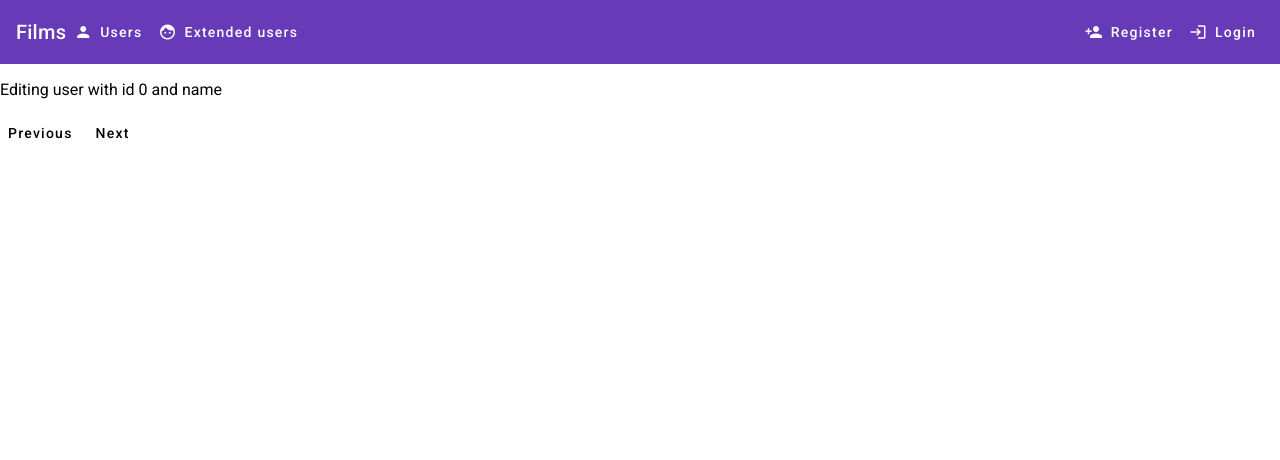
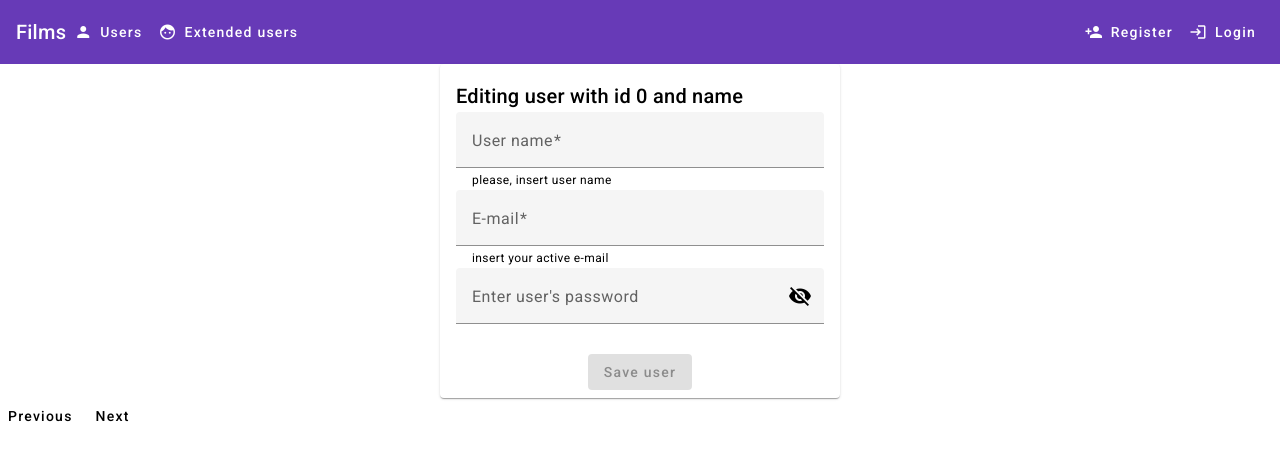
Before and after one commit to rtinmalopa/mwt-2023-assignment, an Angular app: page /user/edit/0 in a window 1280 px wide. Shown: the top 460 px of the page. Built offline with nearby package versions, Linux system fonts and the light colour scheme.

Commit message:
edit-user early bird

```diff
--- a/src/app/edit-user/edit-user.component.css
+++ b/src/app/edit-user/edit-user.component.css
@@ -0,0 +1,11 @@
+mat-card {
+    margin: auto;
+    max-width: 400px;
+}
+mat-form-field {
+    display: block;
+    width: 100%;
+}
+mat-card-actions>button {
+    margin: auto;
+}
--- a/src/app/edit-user/edit-user.component.html
+++ b/src/app/edit-user/edit-user.component.html
@@ -1,3 +1,44 @@
-<p>Editing user with id {{userId}} and name {{user?.name}}</p>
+<form (ngSubmit)="onSubmit()" [formGroup]="editForm">
+    <mat-card>
+      <mat-card-header>
+        <mat-card-title>Editing user with id {{userId}} and name {{user?.name}}</mat-card-title>
+      </mat-card-header>
+      <mat-card-content>
+          <mat-form-field appearance="fill">
+              <mat-label>User name</mat-label>
+              <input matInput formControlName="name">
+              <mat-hint>please, insert user name</mat-hint>
+              <mat-error *ngIf="name.errors && name.errors['required']">Name is required</mat-error>
+              <mat-error *ngIf="name.errors && name.errors['serverConflict']">
+                {{name.errors['serverConflict']}}
+              </mat-error>
+          </mat-form-field>
+          <mat-form-field appearance="fill">
+            <mat-label>E-mail</mat-label>
+            <input matInput formControlName="email">
+            <mat-hint>insert your active e-mail</mat-hint>
+            <mat-error *ngIf="email.errors && email.errors['required']">E-mail is required</mat-error>
+            <mat-error *ngIf="email.errors && email.errors['email']">E-mail is in wrong format</mat-error>
+            <mat-error *ngIf="email.errors && email.errors['pattern']">E-mail is in wrong format</mat-error>
+            <mat-error *ngIf="email.errors && email.errors['serverConflict']">
+              {{email.errors['serverConflict']}}
+            </mat-error>
+        </mat-form-field>
+        <mat-form-field appearance="fill">
+            <mat-label>Enter user's password</mat-label>
+            <input matInput formControlName="password" [type]="hide ? 'password' : 'text'" >
+            <button type="button" mat-icon-button matSuffix (click)="hide = !hide"
+                [attr.aria-label]="'Hide password'" [attr.aria-pressed]="hide">
+                <mat-icon>{{hide ? 'visibility_off' : 'visibility'}}</mat-icon>
+            </button>
+        </mat-form-field>
+      </mat-card-content>
+      <mat-card-actions>
+        <button type="submit" mat-raised-button color="primary"
+          [disabled]="editForm.invalid">Save user</button>
+      </mat-card-actions>
+    </mat-card>
+  </form>
+
 <a mat-button routerLink="../{{(userId || 0 )-1}}">Previous</a>
 <a mat-button routerLink="../{{(userId || 0 )+1}}">Next</a>
--- a/src/app/edit-user/edit-user.component.ts
+++ b/src/app/edit-user/edit-user.component.ts
@@ -1,5 +1,7 @@
 import { Component, OnInit } from '@angular/core';
+import { AbstractControl, AsyncValidatorFn, FormControl, FormGroup, ValidationErrors, Validators } from '@angular/forms';
 import { ActivatedRoute } from '@angular/router';
+import { EMPTY, map, Observable, of, switchMap } from 'rxjs';
 import { User } from 'src/entities/user';
 import { UsersService } from 'src/services/users.service';
 
@@ -9,21 +11,61 @@ import { UsersService } from 'src/services/users.service';
   styleUrls: ['./edit-user.component.css']
 })
 export class EditUserComponent implements OnInit {
-
+  hide = true;
   userId?:number;
   user?: User;
+
+  editForm = new FormGroup({
+    name: new FormControl<string>('',{nonNullable: true,
+                                      validators: [Validators.required],
+                                      asyncValidators: this.userConflictsValidator('name')}),
+    email: new FormControl('',[Validators.required,
+                               Validators.email,
+                               Validators.pattern("^[a-zA-Z0-9_.+-]+@[a-zA-Z0-9-]+\.[a-zA-Z0-9-.]{2,}$")],
+                              this.userConflictsValidator('email')),
+    password: new FormControl(''),
+  });
+
 
   constructor(private route: ActivatedRoute,
               private usersService: UsersService){}
 
   ngOnInit(): void {
-    this.route.paramMap.subscribe(params => {
-      this.userId = +(params.get("id") || '');
-      if (this.userId) {
-        this.usersService.getUser(this.userId).subscribe(
-          user => this.user = user
-        );
-      }
-    });
+    this.route.paramMap.pipe(
+      switchMap(params => {
+        this.userId = +(params.get("id") || '');
+        if (this.userId) {
+          return this.usersService.getUser(this.userId)
+        } else {
+          return EMPTY;
+        }
+      })
+    ).subscribe(user => this.user = user)
+  }
+  userConflictsValidator(field: 'name'|'email'): AsyncValidatorFn {
+    return (control: AbstractControl): Observable<ValidationErrors | null> => {
+      const name = field === 'name' ? control.value : '';
+      const email= field === 'email' ? control.value : '';
+      const user = new User(name, email);
+      return this.usersService.userConflicts(user).pipe(
+        map( arrayConflicts => {
+          if (arrayConflicts.length === 0) return null;
+          return { serverConflict: field + ' already present on server'}
+        })
+      )
+    }
+  }
+  onSubmit(){
+
+  }
+
+  get name(): FormControl<string> {
+    return this.editForm.get('name') as FormControl<string>
+  }
+  get email(): FormControl<string> {
+    return this.editForm.get('email') as FormControl<string>
+  }
+  get password(): FormControl<string> {
+    return this.editForm.get('password') as FormControl<string>
   }
 }
```
